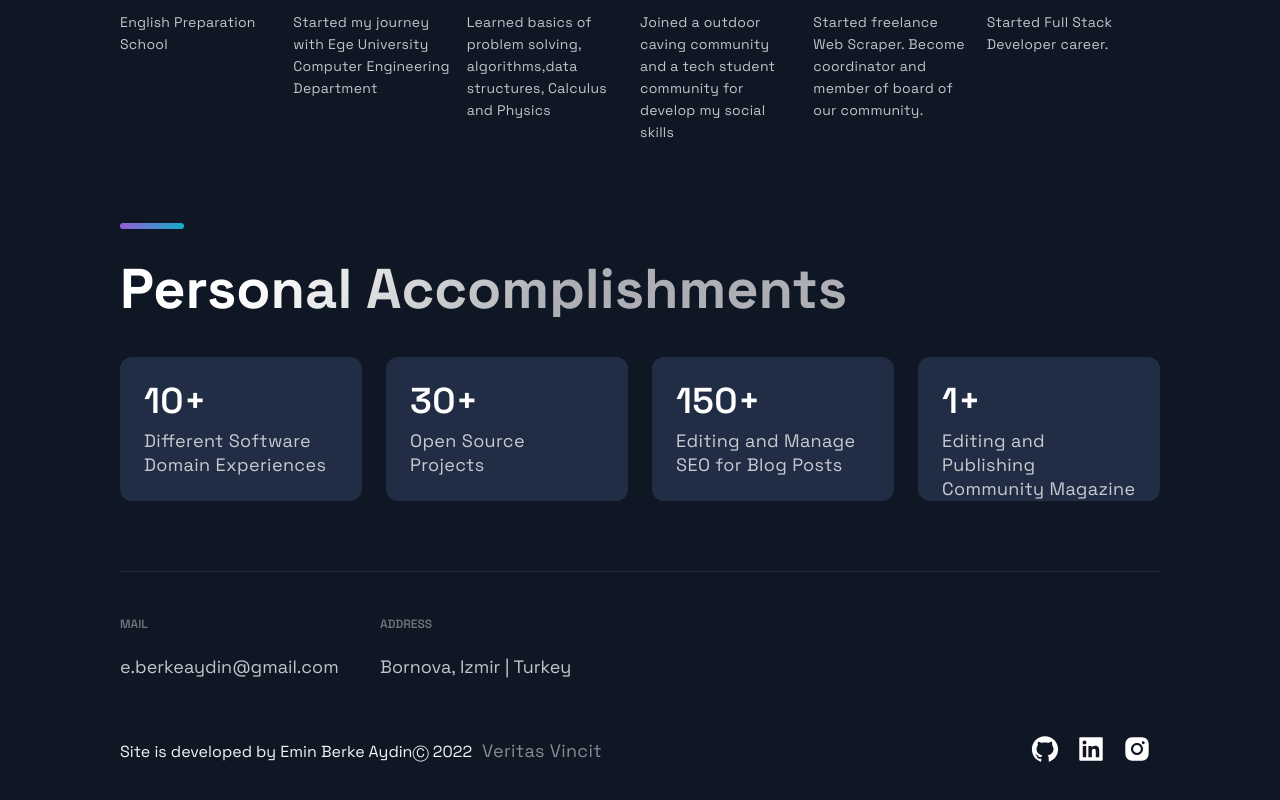
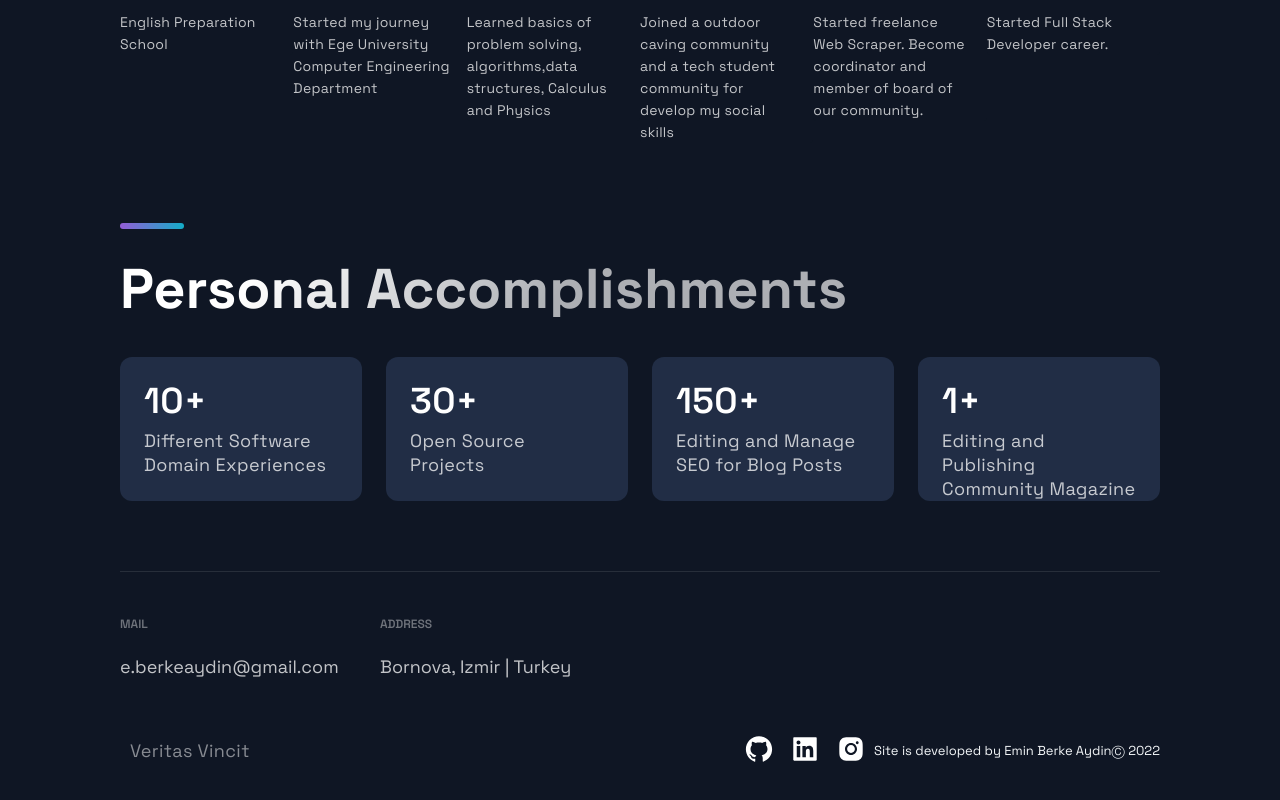
Before and after one commit to eberkeaydin/portfolio, a Next.js app: page / in a window 1280 px wide. Shown: the part 3429-4229 px from the top of the page. Built offline with nearby package versions, Linux system fonts and the light colour scheme.

Commit message:
Changes updated

```diff
--- a/src/components/Footer/Footer.js
+++ b/src/components/Footer/Footer.js
@@ -2,7 +2,7 @@ import React from 'react';
 import { AiFillGithub, AiFillInstagram, AiFillLinkedin } from 'react-icons/ai';
 
 import { SocialIcons } from '../Header/HeaderStyles';
-import { CompanyContainer, FooterWrapper, LinkColumn, LinkItem, LinkList, LinkTitle, Slogan, SocialContainer, SocialIconsContainer } from './FooterStyles';
+import { CompanyContainer, Copyright, FooterWrapper, LinkColumn, LinkItem, LinkList, LinkTitle, Slogan, SocialContainer, SocialIconsContainer } from './FooterStyles';
 
 const Footer = () => {
   return (
@@ -19,7 +19,6 @@ const Footer = () => {
       </LinkList>
       <SocialIconsContainer>
         <CompanyContainer>
-          <p>Site is developed by Emin Berke AydinⒸ 2022</p>
           <Slogan>Veritas Vincit</Slogan>
         </CompanyContainer>
         <SocialContainer>
@@ -32,6 +31,7 @@ const Footer = () => {
         <SocialIcons href='https://www.instagram.com/e.berkeaydin/'>
         <AiFillInstagram size="3rem" />
       </SocialIcons>
+      <Copyright>Site is developed by Emin Berke AydinⒸ 2022</Copyright>
       </SocialContainer>
       </SocialIconsContainer>
     </FooterWrapper>
--- a/src/components/Footer/FooterStyles.js
+++ b/src/components/Footer/FooterStyles.js
@@ -58,6 +58,12 @@ justify-content: space-between;
 	width: 100%;
   flex-direction: column;
 }
+`
+export const Copyright = styled.p`
+	display: flex;
+	justify-content: space-between;
+	font-size: small;
+
 `
 
 export const CompanyContainer = styled.div`
```
Also changed, not shown: src/components/TimeLine/TimeLine.js (+5 -5 lines).
